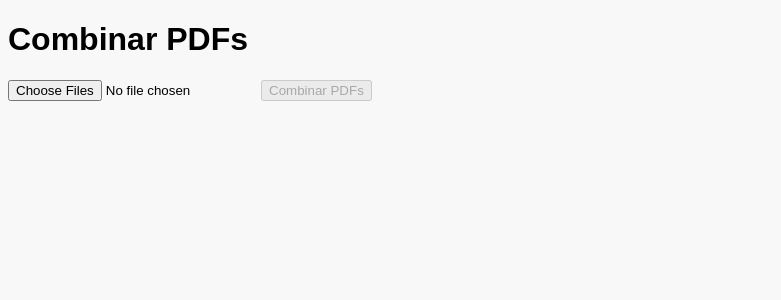
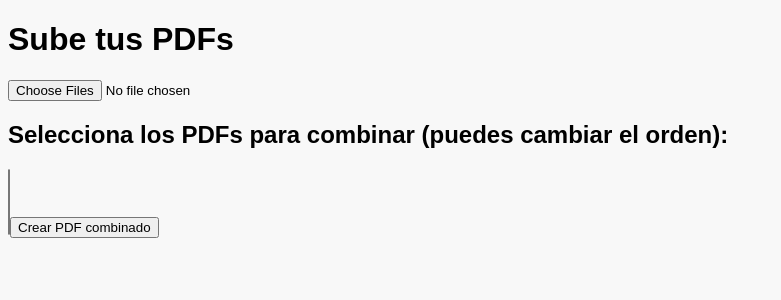
Before and after one commit to juanrodlf/rechuamda_pdf, a React (Vite) app: page / in a window 1280 px wide. Shown: the top 300 px of the page, without its empty margins (0-781 px from the left). Built offline with nearby package versions, Linux system fonts and the light colour scheme.

Commit message:
upload pdfs and order them

```diff
--- a/index.html
+++ b/index.html
@@ -8,6 +8,7 @@
     <link rel="icon" href="/vite.svg" />
   </head>
   <body class="bg-gray-50 text-gray-900">
-    <div id="root"></div> <!-- Aquí es donde React renderiza -->
+    <div id="root"></div>
+    <script type="module" src="/src/main.jsx"></script>
   </body>
 </html>
--- a/package.json
+++ b/package.json
@@ -16,6 +16,6 @@
   "devDependencies": {
     "@vitejs/plugin-react": "^4.0.0",
     "gh-pages": "^6.0.0",
-    "vite": "^5.0.0"
+    "vite": "^6.2.6"
   }
 }
--- a/src/App.jsx
+++ b/src/App.jsx
@@ -1,69 +1,113 @@
-import React, { useState } from "react";
-import { PDFDocument } from "pdf-lib";
+import React, { useState, useEffect } from "react";
+import { PDFDocument } from "pdf-lib"; // Asegúrate de tener pdf-lib instalada
 
-export default function App() {
-  const [files, setFiles] = useState([]);
-  const [orderedFiles, setOrderedFiles] = useState([]);
-  const [mergedPdfUrl, setMergedPdfUrl] = useState(null);
+const App = () => {
+  const [pdfFiles, setPdfFiles] = useState([]); // Almacena los PDFs disponibles
+  const [selectedFiles, setSelectedFiles] = useState([]); // Almacena los PDFs seleccionados para combinar
 
-  const handleFileChange = (e) => {
-    const newFiles = Array.from(e.target.files);
-    setFiles(newFiles);
-    setOrderedFiles(newFiles);
+  useEffect(() => {
+    // Cargar los PDFs almacenados en localStorage cuando la app se inicie
+    const storedFiles = JSON.parse(localStorage.getItem("pdfFiles")) || [];
+    setPdfFiles(storedFiles);
+  }, []);
+
+  const handlePdfUpload = (event) => {
+    const files = event.target.files;
+    const newFiles = [...pdfFiles];
+
+    // Convertir los archivos PDF seleccionados a base64 para almacenarlos
+    Array.from(files).forEach((file) => {
+      const reader = new FileReader();
+      reader.onloadend = () => {
+        const base64Pdf = reader.result;
+        newFiles.push({ name: file.name, base64: base64Pdf });
+
+        // Actualizar el estado y el localStorage
+        setPdfFiles(newFiles);
+        localStorage.setItem("pdfFiles", JSON.stringify(newFiles));
+      };
+      reader.readAsDataURL(file);
+    });
   };
 
-  const moveFile = (index, direction) => {
-    const newOrder = [...orderedFiles];
-    const [moved] = newOrder.splice(index, 1);
-    newOrder.splice(index + direction, 0, moved);
-    setOrderedFiles(newOrder);
+  const handleSelectFile = (event) => {
+    const selected = Array.from(event.target.selectedOptions).map((option) => option.value);
+    setSelectedFiles(selected);
   };
 
-  const mergePdfs = async () => {
-    const mergedPdf = await PDFDocument.create();
+  const handleReorder = (draggedIndex, droppedIndex) => {
+    const reorderedFiles = [...selectedFiles];
+    const [removed] = reorderedFiles.splice(draggedIndex, 1);
+    reorderedFiles.splice(droppedIndex, 0, removed);
+    setSelectedFiles(reorderedFiles);
+  };
 
-    for (const file of orderedFiles) {
-      const bytes = await file.arrayBuffer();
-      const pdf = await PDFDocument.load(bytes);
-      const copiedPages = await mergedPdf.copyPages(pdf, pdf.getPageIndices());
-      copiedPages.forEach((page) => mergedPdf.addPage(page));
+  const handleCreatePdf = async () => {
+    // Crear un nuevo PDF combinando los archivos seleccionados
+    const pdfDoc = await PDFDocument.create();
+
+    for (const file of selectedFiles) {
+      const pdfFile = pdfFiles.find((pdf) => pdf.name === file);
+      const existingPdfBytes = await fetch(pdfFile.base64).then(res => res.arrayBuffer());
+      const existingPdfDoc = await PDFDocument.load(existingPdfBytes);
+      const copiedPages = await pdfDoc.copyPages(existingPdfDoc, existingPdfDoc.getPageIndices());
+      copiedPages.forEach((page) => pdfDoc.addPage(page));
     }
 
-    const mergedBytes = await mergedPdf.save();
-    const blob = new Blob([mergedBytes], { type: "application/pdf" });
-    setMergedPdfUrl(URL.createObjectURL(blob));
+    // Guardar el nuevo PDF
+    const pdfBytes = await pdfDoc.save();
+    const newPdfBlob = new Blob([pdfBytes], { type: "application/pdf" });
+    const newPdfUrl = URL.createObjectURL(newPdfBlob);
+
+    // Crear un enlace para descargar el PDF combinado
+    const link = document.createElement("a");
+    link.href = newPdfUrl;
+    link.download = "combined.pdf";
+    link.click();
   };
 
   return (
-    <div className="min-h-screen p-6 bg-gray-50 text-gray-900">
-      <h1 className="text-3xl font-bold mb-4">Combinar PDFs</h1>
-      <input type="file" multiple accept="application/pdf" onChange={handleFileChange} className="mb-4" />
+    <div>
+      <h1>Sube tus PDFs</h1>
 
-      {orderedFiles.length > 0 && (
-        <div className="grid gap-2 mb-4">
-          {orderedFiles.map((file, index) => (
-            <div key={index} className="flex justify-between items-center p-2 bg-white border rounded-lg">
-              <span>{file.name}</span>
-              <div className="flex gap-2">
-                <button onClick={() => moveFile(index, -1)} disabled={index === 0}>🔼</button>
-                <button onClick={() => moveFile(index, 1)} disabled={index === orderedFiles.length - 1}>🔽</button>
-              </div>
-            </div>
-          ))}
-        </div>
-      )}
+      {/* Subir PDFs */}
+      <input type="file" accept="application/pdf" onChange={handlePdfUpload} multiple />
 
-      <button onClick={mergePdfs} disabled={orderedFiles.length < 2} className="mb-4 px-4 py-2 bg-blue-500 text-white rounded-lg">
-        Combinar PDFs
-      </button>
+      <h2>Selecciona los PDFs para combinar (puedes cambiar el orden):</h2>
+      {/* Lista de archivos seleccionados */}
+      <ul>
+        {selectedFiles.map((file, index) => (
+          <li key={index}>
+            {file}{" "}
+            <button onClick={() => handleReorder(index, index - 1)} disabled={index === 0}>↑</button>
+            <button onClick={() => handleReorder(index, index + 1)} disabled={index === selectedFiles.length - 1}>↓</button>
+          </li>
+        ))}
+      </ul>
 
-      {mergedPdfUrl && (
+      {/* Selección de archivos PDF ya almacenados */}
+      <select multiple onChange={handleSelectFile}>
+        {pdfFiles.map((pdf, index) => (
+          <option key={index} value={pdf.name}>
+            {pdf.name}
+          </option>
+        ))}
+      </select>
+
+      <button onClick={handleCreatePdf}>Crear PDF combinado</button>
+
+      {selectedFiles.length > 0 && (
         <div>
-          <a href={mergedPdfUrl} download="combinado.pdf" className="text-blue-600 underline">
-            Descargar PDF Combinado
-          </a>
+          <h3>Archivos seleccionados:</h3>
+          <ul>
+            {selectedFiles.map((file, index) => (
+              <li key={index}>{file}</li>
+            ))}
+          </ul>
         </div>
       )}
     </div>
   );
-}
+};
+
+export default App;
--- a/src/index.css
+++ b/src/index.css
@@ -1 +1,4 @@
-body { font-family: Arial, sans-serif; background-color: #f8f8f8; }
+body {
+    font-family: Arial, sans-serif;
+    background-color: #f8f8f8;
+  }
--- a/src/main.jsx
+++ b/src/main.jsx
@@ -3,6 +3,7 @@ import ReactDOM from 'react-dom/client';
 import App from './App';
 import './index.css';
 
+console.log("main.jsx se está ejecutando");
 const root = ReactDOM.createRoot(document.getElementById('root'));
 root.render(
   <React.StrictMode>
```
Also changed, not shown: vite.config.js (+3 -4 lines), 2 other files (tests, documents, lock files or other folders).
